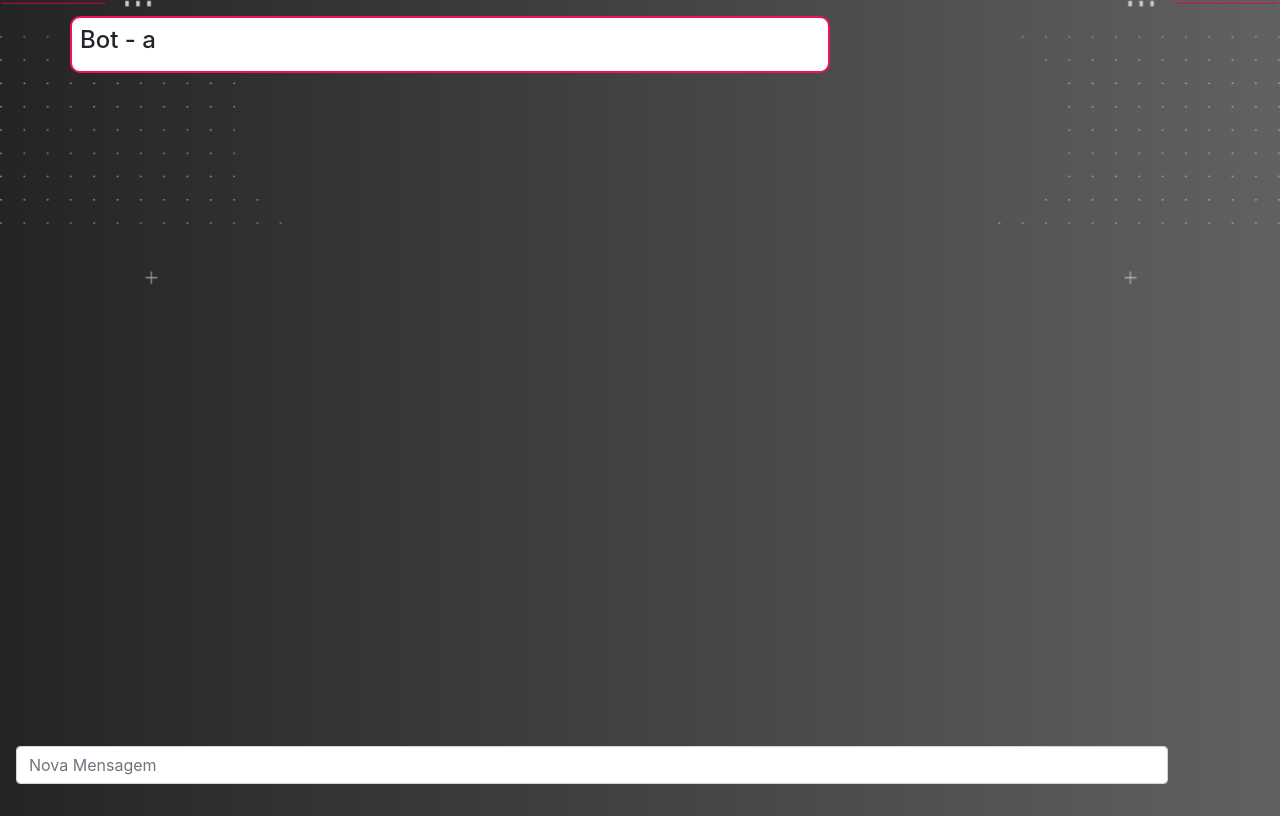
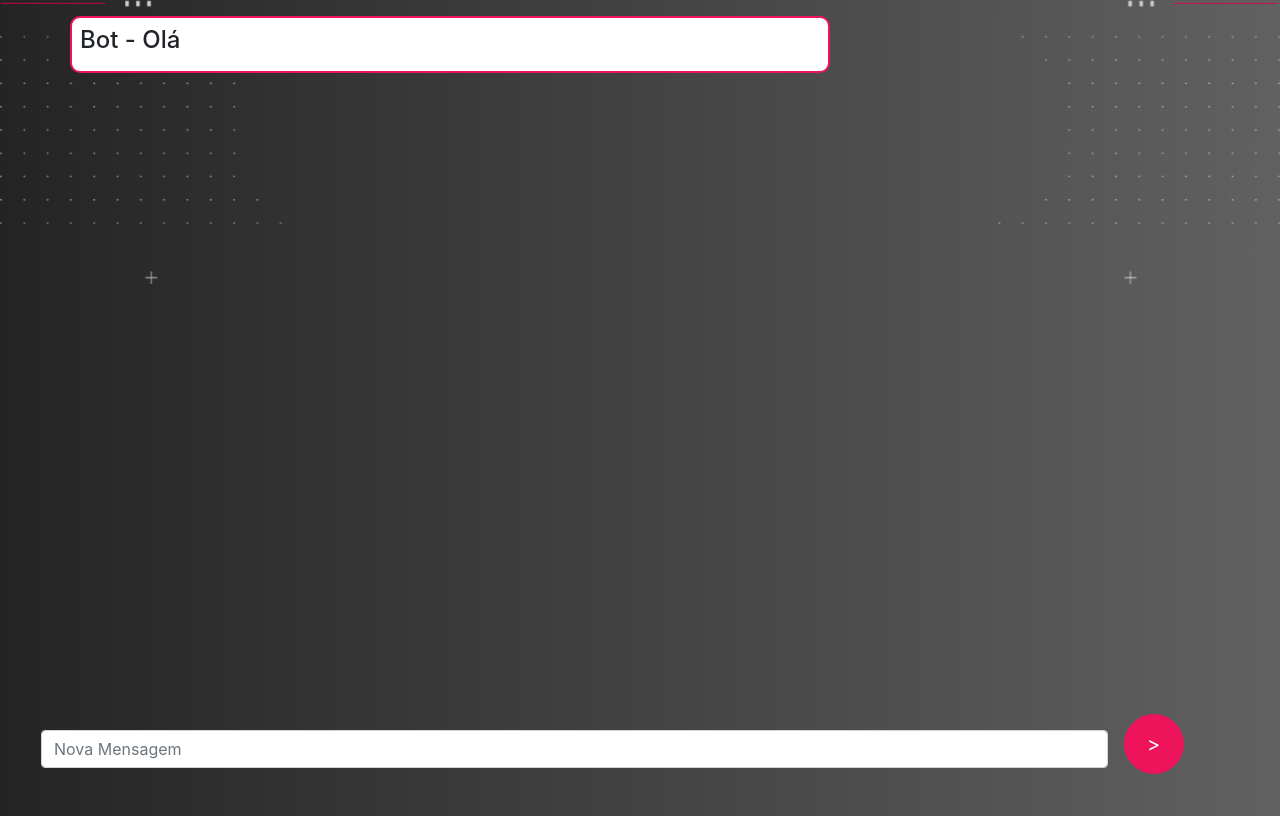
Before and after one commit to HenriqueFutema/Chat-Maquinista, a React (Create React App) app: page /chat in a window 1280 px wide. Built offline with nearby package versions, Linux system fonts and the light colour scheme.

Commit message:
Botão enviar

```diff
--- a/src/components/ChatComponent.js
+++ b/src/components/ChatComponent.js
@@ -12,7 +12,17 @@ export default class ChatComponent extends Component {
     state={
         msg: '',
         mensagens:[],
-        session: ''
+        session: '',
+        name: ''
+    }
+
+    async componentDidMount(){
+
+
+      const user = await localStorage.getItem('name')
+
+      this.setState({ name: user })
+
     }
 
 
@@ -39,10 +49,6 @@ export default class ChatComponent extends Component {
 
         ))
 
-        // const bot_output =msg.data.output.text
-        // this.setState({mensagens: [...this.state.mensagens, {author: 'Maquinista', content: bot_output}]})
-
-
         console.log(this.state.mensagens);
 
       }
@@ -52,7 +58,7 @@ export default class ChatComponent extends Component {
     return(
       <div>
         <div className="det">
-          <img src={img1} alt="" srcset="" className="img-fluid"/>
+          <img src={img1} alt="" srcSet="" className="img-fluid"/>
         </div>
       <div className="container">
 
@@ -60,20 +66,27 @@ export default class ChatComponent extends Component {
         <div className="row mt-3">
 
           <div className="col-8 msg p-2">
-            <h4>Bot - a</h4>
+            <h4>Bot - Olá {this.state.name}</h4>
           </div>
 
         </div>
 
         { this.state.mensagens.map((msg, key) => (
 
-          <Message msg={msg}/>
+          <Message msg={msg} key={key}/>
           )) }
 
+          <br/>
+          <br/>
+          <br/>
+          <br/>
 
-        <form onSubmit={this.handleSubmit} className="form-group row mt-5">
-            <input className="form-control m-3 chat-inp" type="text" placeholder="Nova Mensagem" value={this.state.msg} onChange={e => this.setState({msg : e.target.value})} />
 
+
+        <form onSubmit={this.handleSubmit} className="form-group row mt-5 chat-inp">
+            <input className="form-control m-3 col-lg-10 col-md-9 col-6" type="text" placeholder="Nova Mensagem" value={this.state.msg} onChange={e => this.setState({msg : e.target.value})} />
+
+            <button type="submit" className="btn btn-primary btn-enviar btn-lg">></button>
 
         </form>
       </div>
--- a/src/components/LoginComponent.js
+++ b/src/components/LoginComponent.js
@@ -40,7 +40,7 @@ export default class LoginComponent extends Component {
             <div className="container mt-5">
 
                 <div className="row h-100 justify-content-center align-items-center logo">
-                    <div className="col-3">
+                    <div className="col-lg-3 col-md-6 col-10">
                         <img src={logoFiap} alt="" srcSet="" className="img-fluid"/>
 
                         <form onSubmit={this.handleSubmit} className="form-group row mt-3">
--- a/src/components/style.css
+++ b/src/components/style.css
@@ -7,8 +7,8 @@ body {
 
 .chat-inp {
     position: fixed;
-    width: 90% !important;
-    left: 0;
+    width: 100% !important;
+    left: 40px;
     bottom: 0;
 }
 
@@ -52,3 +52,17 @@ body {
     border-color: #fff;
     color: #ed145b;
 }
+
+.btn-enviar {
+    width: 60px;
+    height: 60px;
+    background-color: #ed145b;
+    border-color: #ed145b;
+    border-radius: 50%;
+}
+
+.btn-enviar:hover {
+    background-color: #fff;
+    border-color: #fff;
+    color: #ed145b;
+}
```
